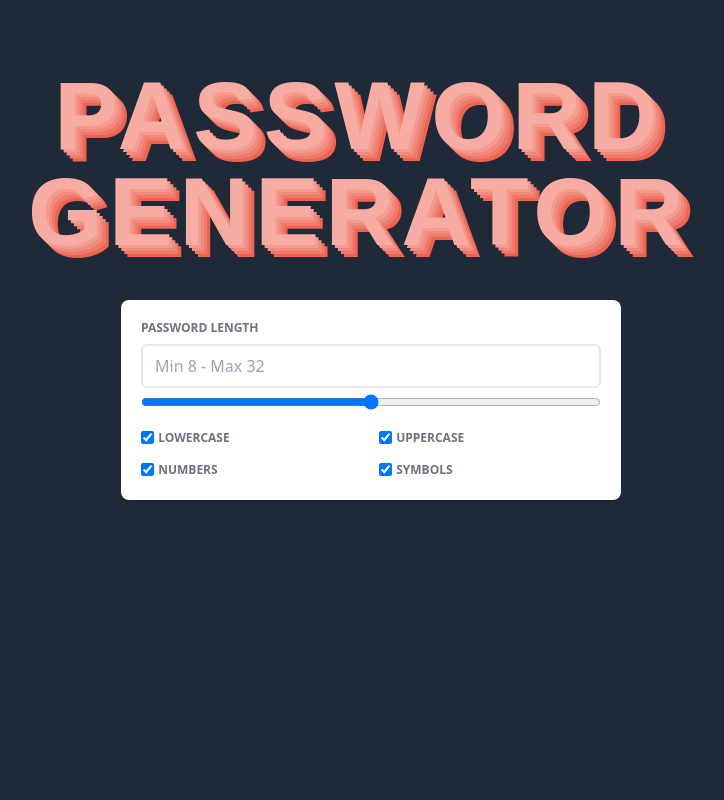
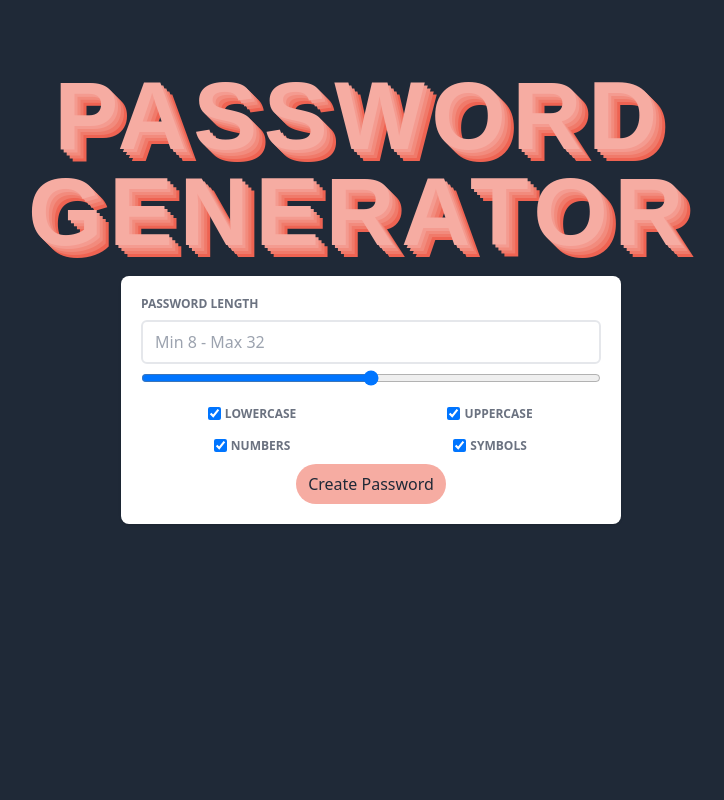
Before and after one commit to Lip-7/php-strong-password-generator, a PHP site: page / in a window 1280 px wide. Shown: the whole page, without its empty margins (269-993 px from the left). Run offline with PHP 8.4, Linux system fonts and the light colour scheme; some libraries are stand-ins or nearby versions.

Commit message:
minor graphics fixes

```diff
--- a/css/style.css
+++ b/css/style.css
@@ -23,6 +23,15 @@
   color: var(--color-primary);
   animation: shadows 1.2s ease-in infinite;
   letter-spacing: 0.4rem;
+}
+#formSub{
+    background-color: var(--color-primary);
+    transition: all .5s;
+}
+#formSub:hover{
+    background-color: var(--color-quaternary);
+    color: white;
+    box-shadow: 0px 0px 5px var(--color-quinary);
 }
 
 @keyframes shadows {
--- a/index.php
+++ b/index.php
@@ -23,13 +23,13 @@
       <h1 class="text-8xl text-shadows font-black">Password</h1>
       <h1 class="text-8xl text-shadows font-black">Generator</h1>
     </div>
-    <form action="" class="w-full mx-auto rounded-lg bg-white shadow p-5 text-gray-800" style="max-width: 500px">
+    <form action="<?php echo $_SERVER['PHP_SELF'] ?>" method="POST" class="w-full mx-auto rounded-lg bg-white shadow p-5 text-gray-800" style="max-width: 500px">
       <div class="mb-2">
         <label class="block text-xs font-semibold text-gray-500 mb-2">PASSWORD LENGTH</label>
-        <input class="w-full px-3 py-2 mb-1 border-2 border-gray-200 rounded-md focus:outline-none focus:border-indigo-500 transition-colors" placeholder="Min 8 - Max 32" type="number" min="8" max="32" id="passLenghtInput" />
+        <input class="w-full px-3 py-2 mb-1 border-2 border-gray-200 rounded-md focus:outline-none focus:border-indigo-500 transition-colors" placeholder="Min 8 - Max 32" type="number" min="8" max="32" id="passLenghtInput" name="passLenght" required/>
         <input class="w-full" type="range" min="8" max="32" id="passLenghtRange">
       </div>
-      <div class="flex -mx-2 mb-2">
+      <div class="flex -mx-2 mb-2 text-center">
         <div class="w-1/2 px-2">
           <label for="charsLower">
             <input type="checkbox" class="align-middle" id="charsLower" checked>
@@ -43,7 +43,7 @@
           </label>
         </div>
       </div>
-      <div class="flex -mx-2">
+      <div class="flex -mx-2 text-center">
         <div class="w-1/2 px-2">
           <label for="charsNumeric">
             <input type="checkbox" class="align-middle" id="charsNumeric" checked>
@@ -57,6 +57,11 @@
           </label>
         </div>
       </div>
+      <div class="-mx-2 mt-2">
+        <div class="px-2 flex justify-center">
+          <input type="submit" class="align-middle cursor-pointer px-3 py-2 rounded-full" id="formSub" value="Create Password">
+        </div>
+      </div>
     </form>
   </div>
   <script src="./js/utility.js"></script>
```
